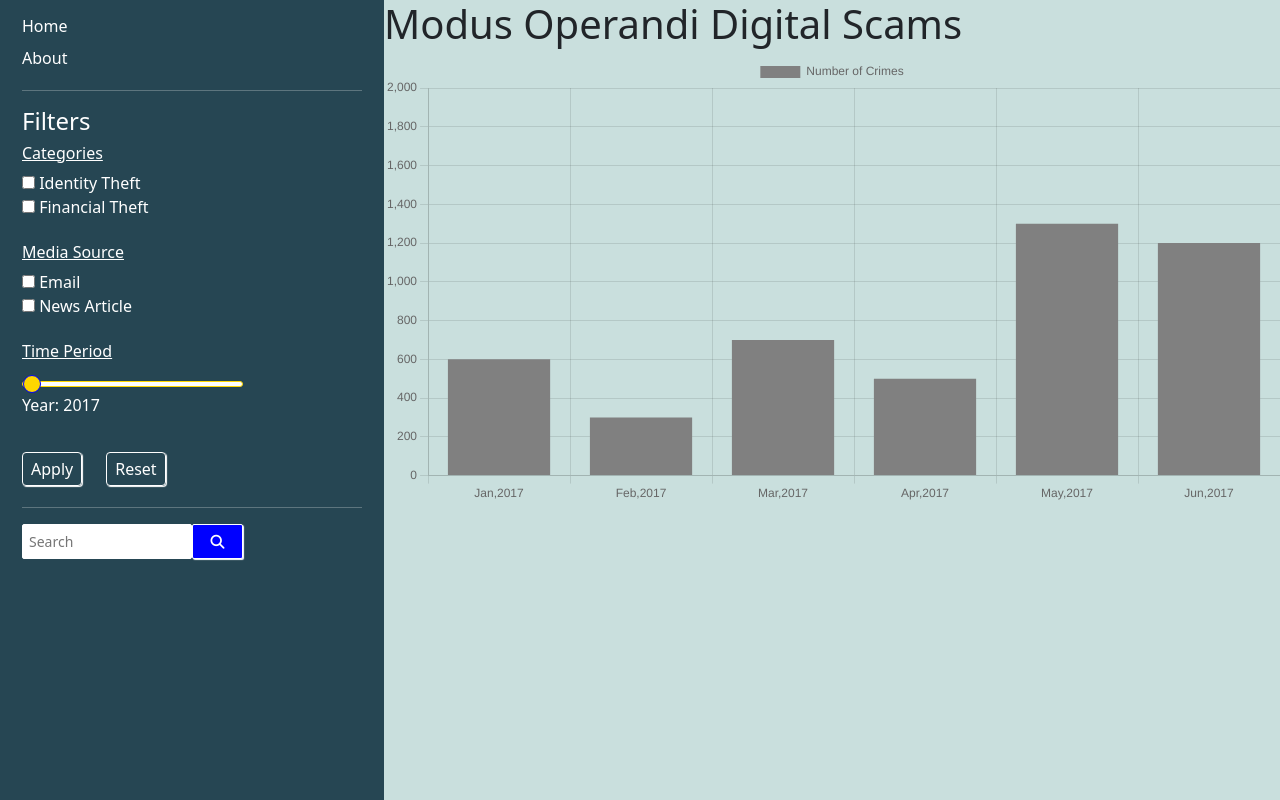
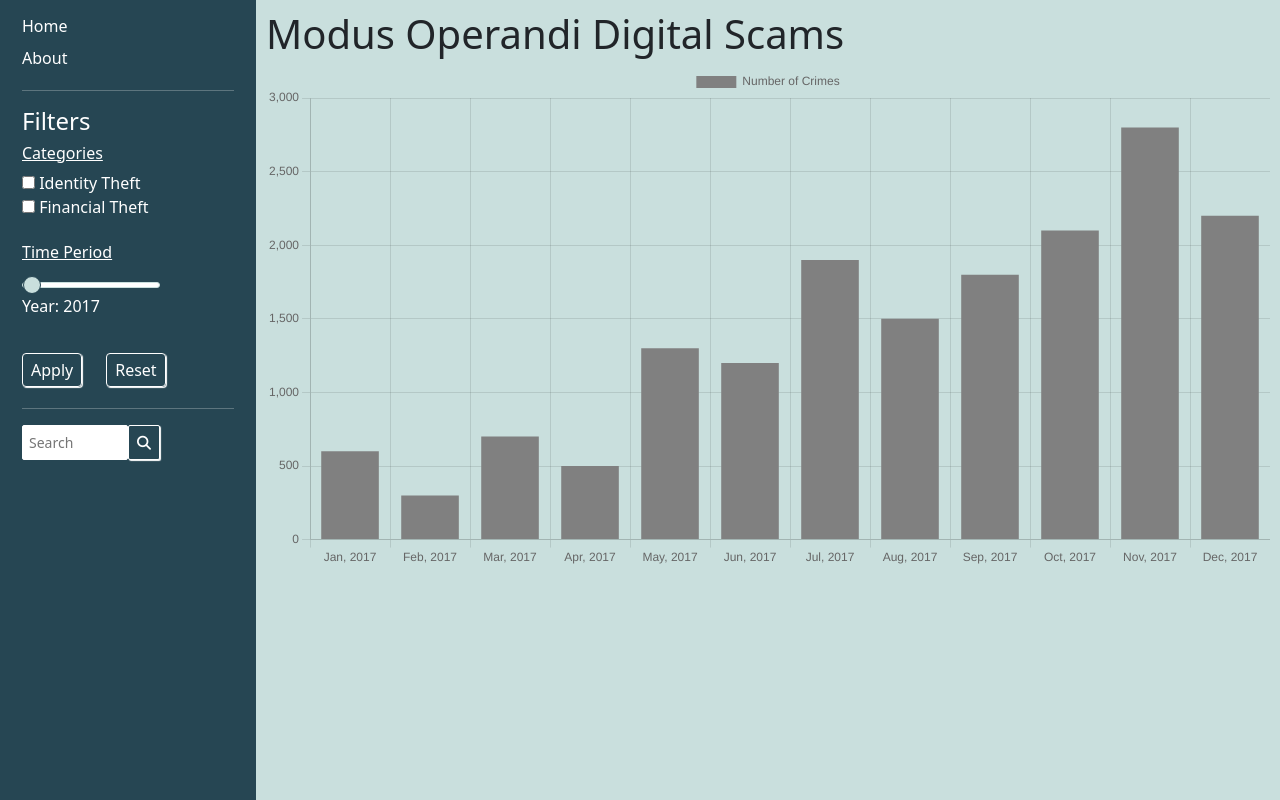
Before and after one commit to UvA-DataSystemsProject-F4/dsp, a Django app: page / in a window 1280 px wide. Run offline with Django 4.2, Linux system fonts and the light colour scheme; style sheets or scripts are compiled from the project's sources; some libraries are stand-ins or nearby versions.

Commit message:
Changed design
Changed the design of the page.

```diff
--- a/Static/css/style.scss
+++ b/Static/css/style.scss
@@ -14,7 +14,7 @@ $tertiary: #c9dfdd;
 }
 
 .sideBarView {
-  width: 30%;
+  width: 20%;
   left: 0;
   background-color: $primary;
   color: white;
@@ -23,8 +23,9 @@ $tertiary: #c9dfdd;
 }
 
 .mainContentView {
-  width: 70%;
+  width: 80%;
   right: 0;
+  padding: 10px 10px 10px 10px;
   background-color: $tertiary;
 }
 
@@ -43,7 +44,7 @@ li a {
 }
 
 li a:hover {
-  color: gold;
+  color: $tertiary;
 }
 
 
@@ -60,9 +61,9 @@ li a:hover {
 
 .SidebarButton:hover {
   border-radius: 4px;
-  border: 1px solid gold;
-  box-shadow: 1px 1px 1px gold;
-  color: gold;
+  border: 1px solid $tertiary;
+  box-shadow: 1px 1px 1px $tertiary;
+  color: $tertiary;
 }
 
 
@@ -88,7 +89,7 @@ form.search button {
   float: left;
   width: 15%;
   padding: 6px;
-  background: blue;
+  background: $primary;
   color: white;
   font-size: 14px;
   border: 1px solid white;
@@ -101,9 +102,9 @@ form.search button {
 
 form.search button:hover {
   border-radius: 2px;
-  color: gold;
-  border: 1px solid gold;
-  box-shadow: 1px 1px 1px gold;
+  color: $tertiary;
+  border: 1px solid $tertiary;
+  box-shadow: 1px 1px 1px $tertiary;
 }
 
 /* Clear floats after search */
@@ -124,7 +125,7 @@ form.search::after {
   width: 100%;
   height: 6px;
   border-radius: 4px;
-  border: 1px solid gold;
+  border: 1px solid $tertiary;
   background: white;
   outline: none;
   opacity: 1;
@@ -142,8 +143,8 @@ form.search::after {
   width: 18px;
   height: 18px;
   border-radius: 50%;
-  border: 1px solid blue;
-  background: gold;
+  border: 1px solid $primary;
+  background: $tertiary;
   cursor: pointer;
 }
 
@@ -151,7 +152,7 @@ form.search::after {
   width: 18px;
   height: 18px;
   border-radius: 50%;
-  border: 1px solid blue;
-  background: gold;
+  border: 1px solid $primary;
+  background: $tertiary;
   cursor: pointer;
 }
--- a/dspui/templates/components/MainContent.html
+++ b/dspui/templates/components/MainContent.html
@@ -8,12 +8,18 @@
 
 <script>
     const labels = [
-        'Jan,2017',
-        'Feb,2017',
-        'Mar,2017',
-        'Apr,2017',
-        'May,2017',
-        'Jun,2017',
+        'Jan, 2017',
+        'Feb, 2017',
+        'Mar, 2017',
+        'Apr, 2017',
+        'May, 2017',
+        'Jun, 2017',
+        'Jul, 2017',
+        'Aug, 2017',
+        'Sep, 2017',
+        'Oct, 2017',
+        'Nov, 2017',
+        'Dec, 2017',
     ];
 
     const data = {
@@ -22,7 +28,7 @@
             label: 'Number of Crimes',
             backgroundColor: 'gray',
             borderColor: 'rgb(255, 99, 132)',
-            data: [600, 300, 700, 500, 1300, 1200, 1900],
+            data: [600, 300, 700, 500, 1300, 1200, 1900, 1500, 1800, 2100, 2800, 2200, 2000],
         }]
     };
 
--- a/dspui/templates/components/Sidebar.html
+++ b/dspui/templates/components/Sidebar.html
@@ -20,18 +20,6 @@
     </div>
     <br>
 
-    <u>
-        <h6>Media Source</h6>
-    </u>
-    <div>
-        <input type="checkbox" id="email" name="email">
-        <label for="email">Email</label>
-    </div>
-    <div>
-        <input type="checkbox" id="news" name="news">
-        <label for="news">News Article</label>
-    </div>
-    <br>
     <u><h6>Time Period</h6></u>
 
     <div class="timeperiod">
```
Also changed, not shown: Static/css/style.css, 1 other file.
